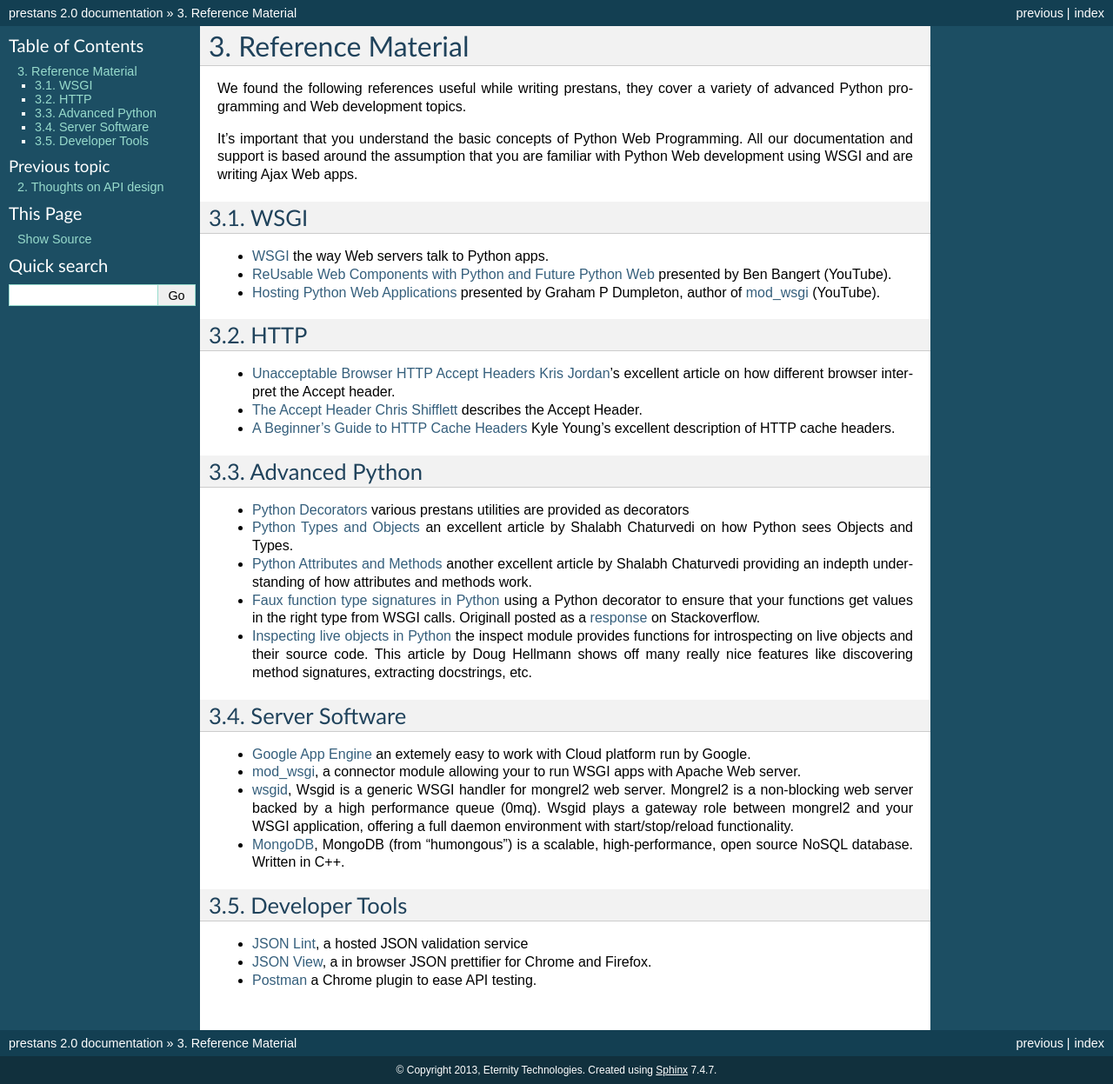
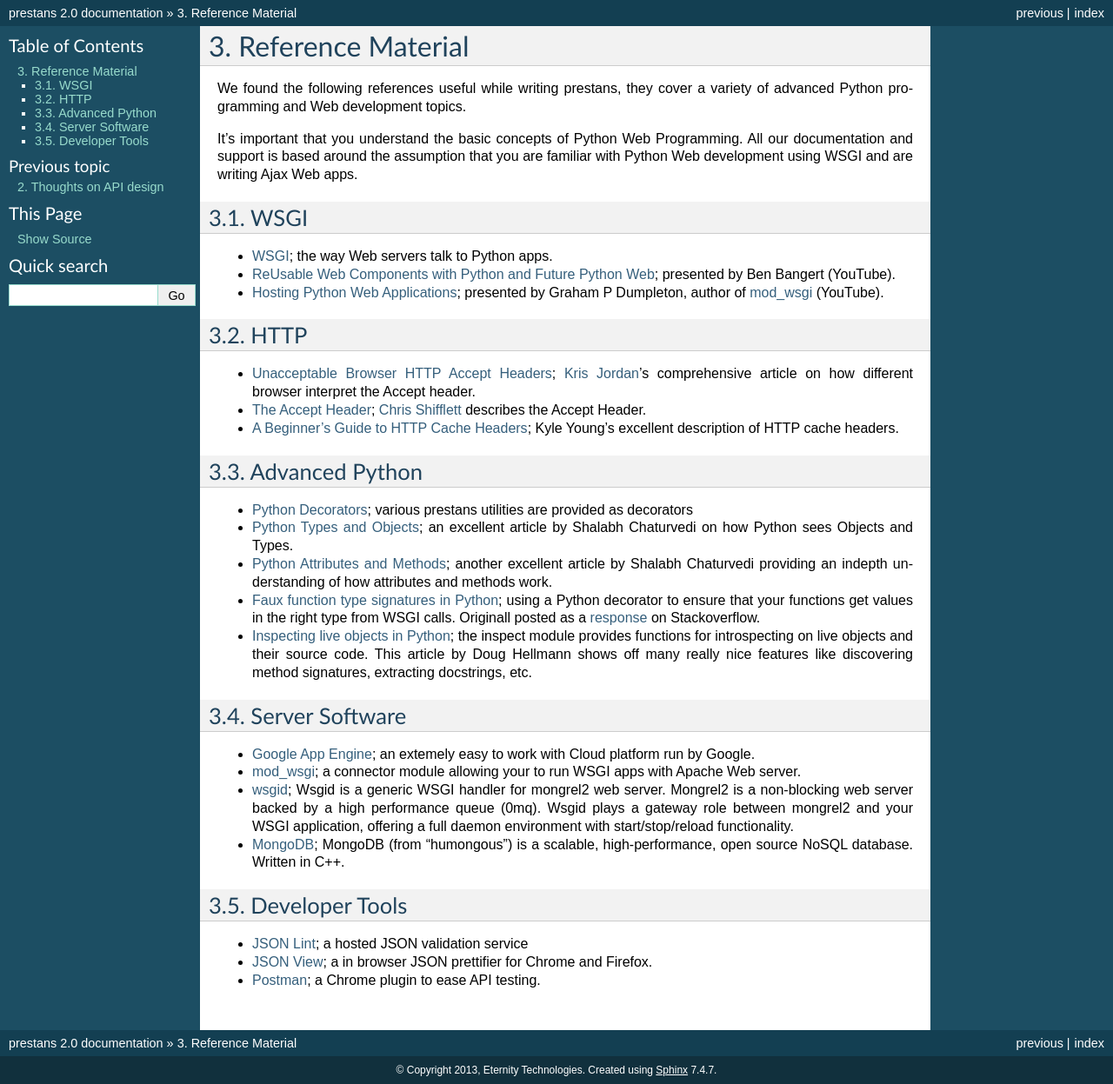
Before and after one commit to anomaly/prestans-docs, a Sphinx documentation site: the page built from source/reference_material.rst, in a window 1280 px wide. Shown: the whole page at 87% size. Built offline with Sphinx 7.4.7, drawn with Linux system fonts in a browser that asks for light colours.

Commit message:
Decorated links

```diff
--- a/source/reference_material.rst
+++ b/source/reference_material.rst
@@ -9,37 +9,37 @@
 WSGI
 ====
 
-* `WSGI <http://www.wsgi.org/en/latest/index.html>`_ the way Web servers talk to Python apps.
-* `ReUsable Web Components with Python and Future Python Web <http://www.youtube.com/watch?v=Ui-mSFuUZmQ>`_ presented by Ben Bangert (YouTube).
-* `Hosting Python Web Applications <http://www.youtube.com/watch?v=PWIvm-uloMg>`_ presented by Graham P Dumpleton, author of `mod_wsgi <http://modwsgi.googlecode.com>`_ (YouTube).
+* `WSGI <http://www.wsgi.org/en/latest/index.html>`_; the way Web servers talk to Python apps.
+* `ReUsable Web Components with Python and Future Python Web <http://www.youtube.com/watch?v=Ui-mSFuUZmQ>`_; presented by Ben Bangert (YouTube).
+* `Hosting Python Web Applications <http://www.youtube.com/watch?v=PWIvm-uloMg>`_; presented by Graham P Dumpleton, author of `mod_wsgi <http://modwsgi.googlecode.com>`_ (YouTube).
 
 HTTP
 ====
 
-* `Unacceptable Browser HTTP Accept Headers <http://www.gethifi.com/blog/browser-rest-http-accept-headers>`_ `Kris Jordan <http://www.gethifi.com/authors/kris-jordan>`_'s excellent article on how different browser interpret the Accept header.
-* `The Accept Header <http://shiflett.org/blog/2011/may/the-accept-header>`_ `Chris Shifflett <http://shiflett.org/about>`_ describes the Accept Header.
-* `A Beginner's Guide to HTTP Cache Headers <http://www.mobify.com/blog/beginners-guide-to-http-cache-headers/>`_ Kyle Young's excellent description of HTTP cache headers.
+* `Unacceptable Browser HTTP Accept Headers <http://www.gethifi.com/blog/browser-rest-http-accept-headers>`_; `Kris Jordan <http://www.gethifi.com/authors/kris-jordan>`_'s comprehensive article on how different browser interpret the Accept header.
+* `The Accept Header <http://shiflett.org/blog/2011/may/the-accept-header>`_; `Chris Shifflett <http://shiflett.org/about>`_ describes the Accept Header.
+* `A Beginner's Guide to HTTP Cache Headers <http://www.mobify.com/blog/beginners-guide-to-http-cache-headers/>`_; Kyle Young's excellent description of HTTP cache headers.
 
 Advanced Python
 ===============
 
-* `Python Decorators <http://www.python.org/dev/peps/pep-0318/>`_ various prestans utilities are provided as decorators
-* `Python Types and Objects <http://www.cafepy.com/article/python_types_and_objects/python_types_and_objects.html>`_ an excellent article by Shalabh Chaturvedi on how Python sees Objects and Types.
-* `Python Attributes and Methods <http://www.cafepy.com/article/python_attributes_and_methods/>`_ another excellent article by Shalabh Chaturvedi providing an indepth understanding of how attributes and methods work.
-* `Faux function type signatures in Python <http://www.regularexpressionless.com/?p=8>`_ using a Python decorator to ensure that your functions get values in the right type from WSGI calls. Originall posted as a `response <http://stackoverflow.com/questions/7019283/automatically-type-cast-parameters-in-python>`_ on Stackoverflow.
-* `Inspecting live objects in Python <http://www.doughellmann.com/PyMOTW/inspect/>`_ the inspect module provides functions for introspecting on live objects and their source code. This article by Doug Hellmann shows off many really nice features like discovering method signatures, extracting docstrings, etc.
+* `Python Decorators <http://www.python.org/dev/peps/pep-0318/>`_; various prestans utilities are provided as decorators
+* `Python Types and Objects <http://www.cafepy.com/article/python_types_and_objects/python_types_and_objects.html>`_; an excellent article by Shalabh Chaturvedi on how Python sees Objects and Types.
+* `Python Attributes and Methods <http://www.cafepy.com/article/python_attributes_and_methods/>`_; another excellent article by Shalabh Chaturvedi providing an indepth understanding of how attributes and methods work.
+* `Faux function type signatures in Python <http://www.regularexpressionless.com/?p=8>`_; using a Python decorator to ensure that your functions get values in the right type from WSGI calls. Originall posted as a `response <http://stackoverflow.com/questions/7019283/automatically-type-cast-parameters-in-python>`_ on Stackoverflow.
+* `Inspecting live objects in Python <http://www.doughellmann.com/PyMOTW/inspect/>`_; the inspect module provides functions for introspecting on live objects and their source code. This article by Doug Hellmann shows off many really nice features like discovering method signatures, extracting docstrings, etc.
 
 Server Software
 ===============
 
-* `Google App Engine <https://developers.google.com/appengine/>`_ an extemely easy to work with Cloud platform run by Google.
-* `mod_wsgi <http://code.google.com/p/modwsgi/>`_, a connector module allowing your to run WSGI apps with Apache Web server.
-* `wsgid <http://wsgid.com/>`_, Wsgid is a generic WSGI handler for mongrel2 web server. Mongrel2 is a non-blocking web server backed by a high performance queue (0mq). Wsgid plays a gateway role between mongrel2 and your WSGI application, offering a full daemon environment with start/stop/reload functionality.
-* `MongoDB <http://www.mongodb.org/>`_, MongoDB (from "humongous") is a scalable, high-performance, open source NoSQL database. Written in C++.
+* `Google App Engine <https://developers.google.com/appengine/>`_; an extemely easy to work with Cloud platform run by Google.
+* `mod_wsgi <http://code.google.com/p/modwsgi/>`_; a connector module allowing your to run WSGI apps with Apache Web server.
+* `wsgid <http://wsgid.com/>`_; Wsgid is a generic WSGI handler for mongrel2 web server. Mongrel2 is a non-blocking web server backed by a high performance queue (0mq). Wsgid plays a gateway role between mongrel2 and your WSGI application, offering a full daemon environment with start/stop/reload functionality.
+* `MongoDB <http://www.mongodb.org/>`_; MongoDB (from "humongous") is a scalable, high-performance, open source NoSQL database. Written in C++.
 
 Developer Tools
 ===============
 
-* `JSON Lint <http://jsonlint.org>`_, a hosted JSON validation service
-* `JSON View <http://jsonview.com>`_, a in browser JSON prettifier for Chrome and Firefox.
-* `Postman <http://www.getpostman.com>`_ a Chrome plugin to ease API testing.
+* `JSON Lint <http://jsonlint.org>`_; a hosted JSON validation service
+* `JSON View <http://jsonview.com>`_; a in browser JSON prettifier for Chrome and Firefox.
+* `Postman <http://www.getpostman.com>`_; a Chrome plugin to ease API testing.
```
